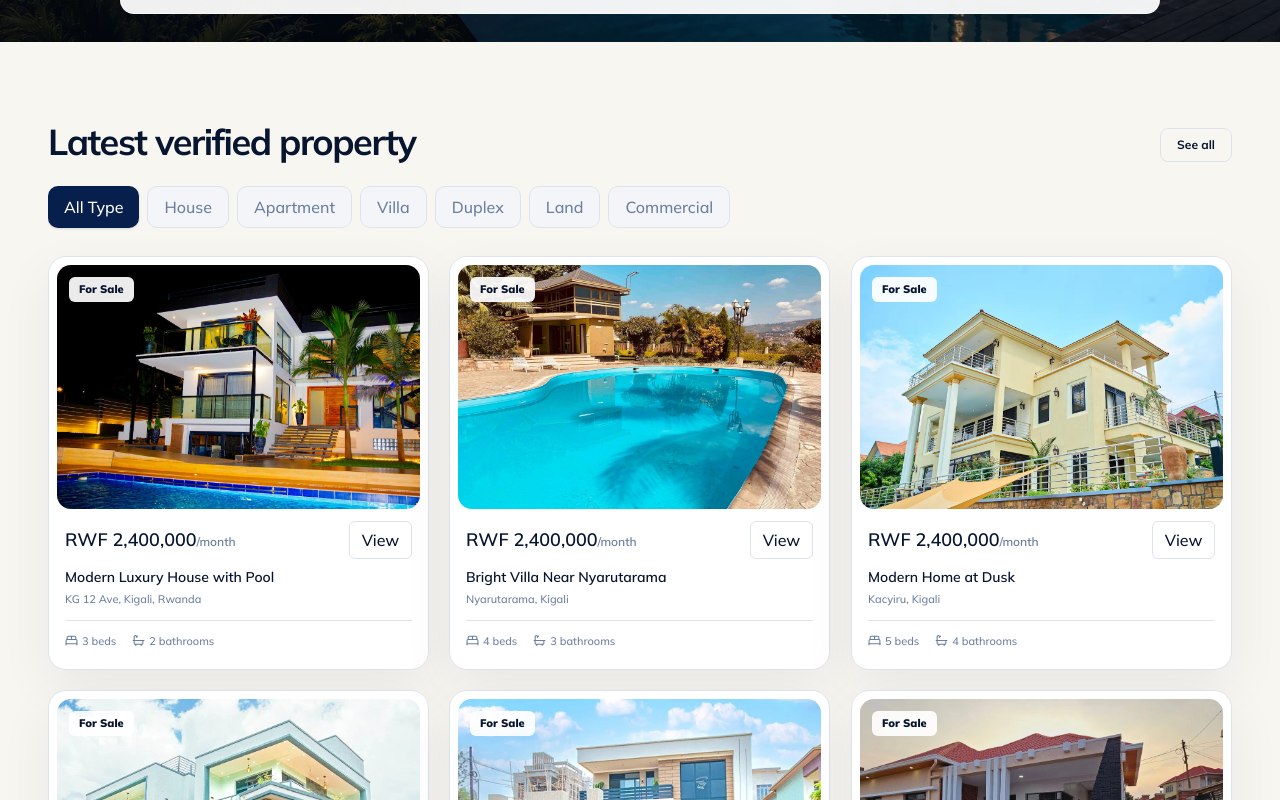
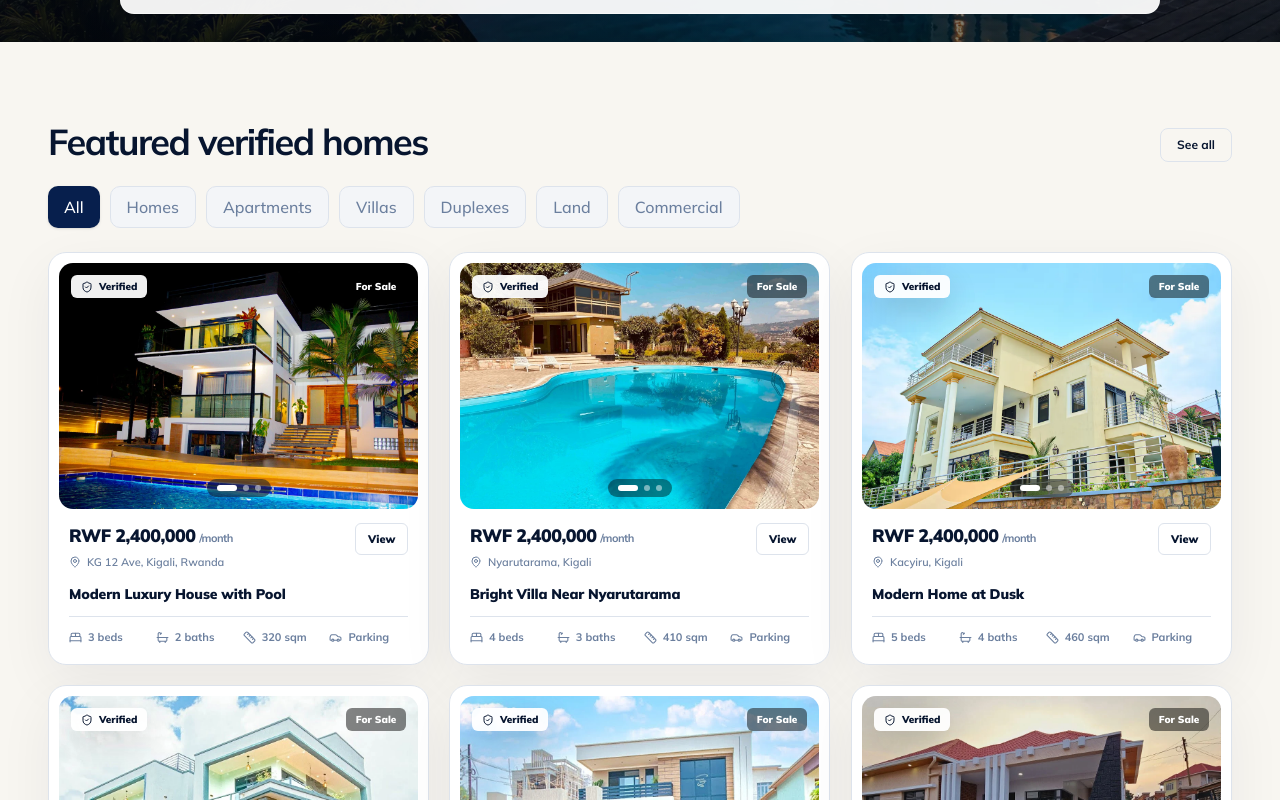
Before and after one commit to rurangwaluc/umuranga, a Next.js app in the folder apps/web/: page / in a window 1280 px wide. Shown: the part 660-1460 px from the top of the page. Built offline with nearby package versions, Linux system fonts and the light colour scheme.

Commit message:
Upgrade verified property section

```diff
--- a/apps/web/src/app/page.tsx
+++ b/apps/web/src/app/page.tsx
@@ -3,8 +3,6 @@ import Link from "next/link";
 import {
   ArrowRight,
   BadgeCheck,
-  Bath,
-  BedDouble,
   Building2,
   MapPin,
   ShieldCheck,
@@ -13,65 +11,96 @@ import {
 import { HeroSection } from "@/components/home-hero";
 import { ScrollReveal } from "@/components/scroll-reveal";
 import { SiteFooter } from "@/components/site-footer";
+import { VerifiedPropertyCard } from "@/components/verified-property-card";
 
 const categories = [
-  "All Type",
-  "House",
-  "Apartment",
-  "Villa",
-  "Duplex",
+  "All",
+  "Homes",
+  "Apartments",
+  "Villas",
+  "Duplexes",
   "Land",
   "Commercial",
 ];
 
 const propertyCards = [
   {
-    image: "/images/home/property-1.webp",
+    images: ["/images/home/property-1.webp", "/images/home/property-2.webp", "/images/home/property-3.webp"],
     title: "Modern Luxury House with Pool",
     price: "RWF 2,400,000",
     location: "KG 12 Ave, Kigali, Rwanda",
     beds: "3 beds",
-    baths: "2 bathrooms",
+    baths: "2 baths",
+    area: "320 sqm",
+    extra: "Parking",
+    status: "Verified",
+    type: "For Sale",
+    href: "/property/modern-luxury-house-with-pool",
   },
   {
-    image: "/images/home/property-2.webp",
+    images: ["/images/home/property-2.webp", "/images/home/property-5.webp", "/images/home/property-1.webp"],
     title: "Bright Villa Near Nyarutarama",
     price: "RWF 2,400,000",
     location: "Nyarutarama, Kigali",
     beds: "4 beds",
-    baths: "3 bathrooms",
+    baths: "3 baths",
+    area: "410 sqm",
+    extra: "Parking",
+    status: "Verified",
+    type: "For Sale",
+    href: "/property/bright-villa-near-nyarutarama",
   },
   {
-    image: "/images/home/property-3.webp",
+    images: ["/images/home/property-3.webp", "/images/home/property-6.webp", "/images/home/property-4.webp"],
     title: "Modern Home at Dusk",
     price: "RWF 2,400,000",
     location: "Kacyiru, Kigali",
     beds: "5 beds",
-    baths: "4 bathrooms",
+    baths: "4 baths",
+    area: "460 sqm",
+    extra: "Parking",
+    status: "Verified",
+    type: "For Sale",
+    href: "/property/modern-home-at-dusk",
   },
   {
-    image: "/images/home/property-4.webp",
+    images: ["/images/home/property-4.webp", "/images/home/property-1.webp", "/images/home/property-5.webp"],
     title: "Waterfront Inspired Residence",
     price: "RWF 2,400,000",
     location: "Lake view concept",
     beds: "3 beds",
-    baths: "2 bathrooms",
+    baths: "2 baths",
+    area: "285 sqm",
+    extra: "Garden",
+    status: "Verified",
+    type: "For Sale",
+    href: "/property/waterfront-inspired-residence",
   },
   {
-    image: "/images/home/property-5.webp",
+    images: ["/images/home/property-5.webp", "/images/home/property-3.webp", "/images/home/property-2.webp"],
     title: "Family Home with Garden",
     price: "RWF 2,400,000",
     location: "Kibagabaga, Kigali",
     beds: "4 beds",
-    baths: "3 bathrooms",
+    baths: "3 baths",
+    area: "360 sqm",
+    extra: "Garden",
+    status: "Verified",
+    type: "For Sale",
+    href: "/property/family-home-with-garden",
   },
   {
-    image: "/images/home/property-6.webp",
+    images: ["/images/home/property-6.webp", "/images/home/property-4.webp", "/images/home/property-3.webp"],
     title: "Premium Green Residence",
     price: "RWF 2,400,000",
     location: "Kimihurura, Kigali",
     beds: "5 beds",
-    baths: "4 bathrooms",
+    baths: "4 baths",
+    area: "520 sqm",
+    extra: "Parking",
+    status: "Verified",
+    type: "For Sale",
+    href: "/property/premium-green-residence",
   },
 ];
 
@@ -139,54 +168,6 @@ const managementCards = [
 ];
 
 
-function PropertyCard({ item }: { item: (typeof propertyCards)[number] }) {
-  return (
-    <article className="reveal-child rounded-[18px] border border-[var(--line)] bg-[var(--card)] p-2 shadow-[0_18px_55px_rgba(7,21,47,0.06)] transition duration-200 hover:-translate-y-0.5 hover:border-[var(--primary)]/35 hover:shadow-[0_24px_70px_rgba(7,21,47,0.1)] dark:shadow-none dark:hover:shadow-none">
-      <div className="relative h-[220px] overflow-hidden rounded-[14px] bg-[var(--soft)] sm:h-[244px]">
-        <Image
-          src={item.image}
-          alt={item.title}
-          fill
-          sizes="(max-width: 768px) 100vw, 33vw"
-          className="object-cover object-center"
-        />
-
-        <div className="absolute left-3 top-3 rounded-md bg-white/92 px-2.5 py-1 text-[11px] font-black text-[#07152f]">
-          For Sale
-        </div>
-      </div>
-
-      <div className="px-2 py-3">
-        <div className="mb-2 flex items-center justify-between gap-3">
-          <p className="text-base font-semibold sm:text-lg">
-            {item.price}
-            <span className="text-xs text-[var(--muted)]">/month</span>
-          </p>
-
-          <button className="whitespace-nowrap rounded-md border border-[var(--line)] px-3 py-1.5 text-xs font-semibold transition hover:border-[var(--primary)] hover:bg-[var(--primary)] hover:text-white dark:hover:bg-[var(--primary)] dark:hover:text-white">
-            View
-          </button>
-        </div>
-
-        <h3 className="text-sm font-semibold">{item.title}</h3>
-        <p className="mt-1 text-[11px] text-[var(--muted)]">
-          {item.location}
-        </p>
-
-        <div className="mt-3 flex items-center gap-4 border-t border-[var(--line)] pt-3 text-[11px] text-[var(--muted)]">
-          <span className="inline-flex items-center gap-1">
-            <BedDouble size={13} /> {item.beds}
-          </span>
-          <span className="inline-flex items-center gap-1">
-            <Bath size={13} /> {item.baths}
-          </span>
-        </div>
-      </div>
-    </article>
-  );
-}
-
-
 export default function HomePage() {
   return (
     <main className="min-h-screen bg-[var(--background)] text-[var(--foreground)]">
@@ -200,7 +181,7 @@ export default function HomePage() {
             <div className="mb-6 flex flex-col gap-3 sm:flex-row sm:items-end sm:justify-between">
               <div>
                 <h2 className="text-3xl font-bold tracking-[-0.04em] sm:text-4xl">
-                  Latest verified property
+                  Featured verified homes
                 </h2>
               </div>
 
@@ -212,11 +193,11 @@ export default function HomePage() {
               </Link>
             </div>
 
-            <div className="mb-6 flex gap-2 overflow-x-auto pb-1">
+            <div className="mb-6 flex flex-wrap gap-2 sm:gap-2.5">
               {categories.map((category, index) => (
                 <button
                   key={category}
-                  className={`min-h-10 shrink-0 rounded-[10px] px-4 py-2 text-xs font-bold transition ${
+                  className={`min-h-10 rounded-[10px] px-3.5 py-2 text-xs font-bold transition sm:px-4 ${
                     index === 0
                       ? "bg-[var(--primary)] text-white shadow-sm dark:bg-[var(--primary)] dark:text-white"
                       : "border border-[var(--line)] bg-[var(--soft)] text-[var(--muted)] hover:bg-[var(--card)] hover:text-[var(--foreground)]"
@@ -229,7 +210,7 @@ export default function HomePage() {
 
             <div className="grid gap-5 sm:grid-cols-2 lg:grid-cols-3">
               {propertyCards.map((item) => (
-                <PropertyCard key={item.title} item={item} />
+                <VerifiedPropertyCard key={item.title} item={item} />
               ))}
             </div>
           </section>
--- /dev/null
+++ b/apps/web/src/components/verified-property-card.tsx
@@ -0,0 +1,152 @@
+"use client";
+
+import Image from "next/image";
+import Link from "next/link";
+import {
+  ArrowLeft,
+  ArrowRight,
+  Bath,
+  BedDouble,
+  Car,
+  Expand,
+  MapPin,
+  Ruler,
+  ShieldCheck,
+} from "lucide-react";
+import { useState } from "react";
+
+export type VerifiedPropertyCardItem = {
+  images: string[];
+  title: string;
+  price: string;
+  location: string;
+  beds: string;
+  baths: string;
+  area: string;
+  extra: string;
+  status: string;
+  type: string;
+  href: string;
+};
+
+type VerifiedPropertyCardProps = {
+  item: VerifiedPropertyCardItem;
+};
+
+export function VerifiedPropertyCard({ item }: VerifiedPropertyCardProps) {
+  const [activeImage, setActiveImage] = useState(0);
+  const imageCount = item.images.length;
+
+  function previousImage() {
+    setActiveImage((current) => (current === 0 ? imageCount - 1 : current - 1));
+  }
+
+  function nextImage() {
+    setActiveImage((current) => (current === imageCount - 1 ? 0 : current + 1));
+  }
+
+  return (
+    <article className="reveal-child group overflow-hidden rounded-[18px] border border-[var(--line)] bg-[var(--card)] p-2.5 shadow-[0_18px_55px_rgba(7,21,47,0.06)] transition duration-300 hover:-translate-y-0.5 hover:border-[var(--primary)]/40 hover:shadow-[0_24px_70px_rgba(7,21,47,0.12)] dark:shadow-none dark:hover:shadow-none">
+      <div className="relative h-[226px] overflow-hidden rounded-[14px] bg-[var(--soft)] sm:h-[246px]">
+        <Image
+          src={item.images[activeImage]}
+          alt={`${item.title} photo ${activeImage + 1}`}
+          fill
+          sizes="(max-width: 768px) 100vw, 33vw"
+          className="object-cover object-center transition duration-500 group-hover:scale-[1.025]"
+        />
+
+        <div className="absolute inset-x-0 top-0 flex items-start justify-between gap-3 p-3">
+          <div className="inline-flex items-center gap-1.5 rounded-md bg-white/94 px-2.5 py-1 text-[10px] font-black text-[#07152f] shadow-[0_10px_30px_rgba(0,0,0,0.16)]">
+            <ShieldCheck size={12} />
+            {item.status}
+          </div>
+
+          <div className="rounded-md bg-black/48 px-2.5 py-1 text-[10px] font-black text-white backdrop-blur-md">
+            {item.type}
+          </div>
+        </div>
+
+        {imageCount > 1 ? (
+          <>
+            <button
+              type="button"
+              aria-label={`Previous image for ${item.title}`}
+              onClick={previousImage}
+              className="absolute left-3 top-1/2 grid h-8 w-8 -translate-y-1/2 place-items-center rounded-full border border-white/30 bg-black/42 text-white opacity-100 backdrop-blur-md transition hover:bg-black/62 sm:opacity-0 sm:group-hover:opacity-100"
+            >
+              <ArrowLeft size={15} />
+            </button>
+
+            <button
+              type="button"
+              aria-label={`Next image for ${item.title}`}
+              onClick={nextImage}
+              className="absolute right-3 top-1/2 grid h-8 w-8 -translate-y-1/2 place-items-center rounded-full border border-white/30 bg-black/42 text-white opacity-100 backdrop-blur-md transition hover:bg-black/62 sm:opacity-0 sm:group-hover:opacity-100"
+            >
+              <ArrowRight size={15} />
+            </button>
+
+            <div className="absolute bottom-3 left-1/2 flex -translate-x-1/2 items-center gap-1.5 rounded-full bg-black/42 px-2.5 py-1.5 backdrop-blur-md">
+              {item.images.map((image, index) => (
+                <button
+                  key={`${image}-${index}`}
+                  type="button"
+                  aria-label={`Show image ${index + 1} for ${item.title}`}
+                  onClick={() => setActiveImage(index)}
+                  className={`h-1.5 rounded-full transition ${
+                    activeImage === index ? "w-5 bg-white" : "w-1.5 bg-white/48 hover:bg-white/75"
+                  }`}
+                />
+              ))}
+            </div>
+          </>
+        ) : null}
+      </div>
+
+      <div className="px-2.5 pb-2 pt-3.5">
+        <div className="mb-2.5 flex items-start justify-between gap-3">
+          <div className="min-w-0">
+            <p className="text-[1.05rem] font-black tracking-[-0.03em] text-[var(--foreground)] sm:text-[1.12rem]">
+              {item.price}
+              <span className="ml-1 text-[11px] font-bold text-[var(--muted)]">
+                /month
+              </span>
+            </p>
+            <p className="mt-1 inline-flex max-w-full items-center gap-1.5 truncate text-[11px] font-semibold text-[var(--muted)]">
+              <MapPin size={12} />
+              <span className="truncate">{item.location}</span>
+            </p>
+          </div>
+
+          <Link
+            href={item.href}
+            className="inline-flex h-8 shrink-0 items-center justify-center rounded-md border border-[var(--line)] px-3 text-[11px] font-black text-[var(--foreground)] transition hover:border-[var(--primary)] hover:bg-[var(--primary)] hover:text-white dark:hover:bg-[var(--primary)]"
+          >
+            View
+          </Link>
+        </div>
+
+        <h3 className="line-clamp-1 text-sm font-black tracking-[-0.01em] text-[var(--foreground)]">
+          {item.title}
+        </h3>
+
+        <div className="mt-3 grid grid-cols-2 gap-2 border-t border-[var(--line)] pt-3 text-[11px] font-bold text-[var(--muted)] sm:grid-cols-4">
+          <span className="inline-flex items-center gap-1.5">
+            <BedDouble size={13} /> {item.beds}
+          </span>
+          <span className="inline-flex items-center gap-1.5">
+            <Bath size={13} /> {item.baths}
+          </span>
+          <span className="inline-flex items-center gap-1.5">
+            <Ruler size={13} /> {item.area}
+          </span>
+          <span className="inline-flex items-center gap-1.5">
+            {item.extra.toLowerCase().includes("parking") ? <Car size={13} /> : <Expand size={13} />}
+            {item.extra}
+          </span>
+        </div>
+      </div>
+    </article>
+  );
+}
```
